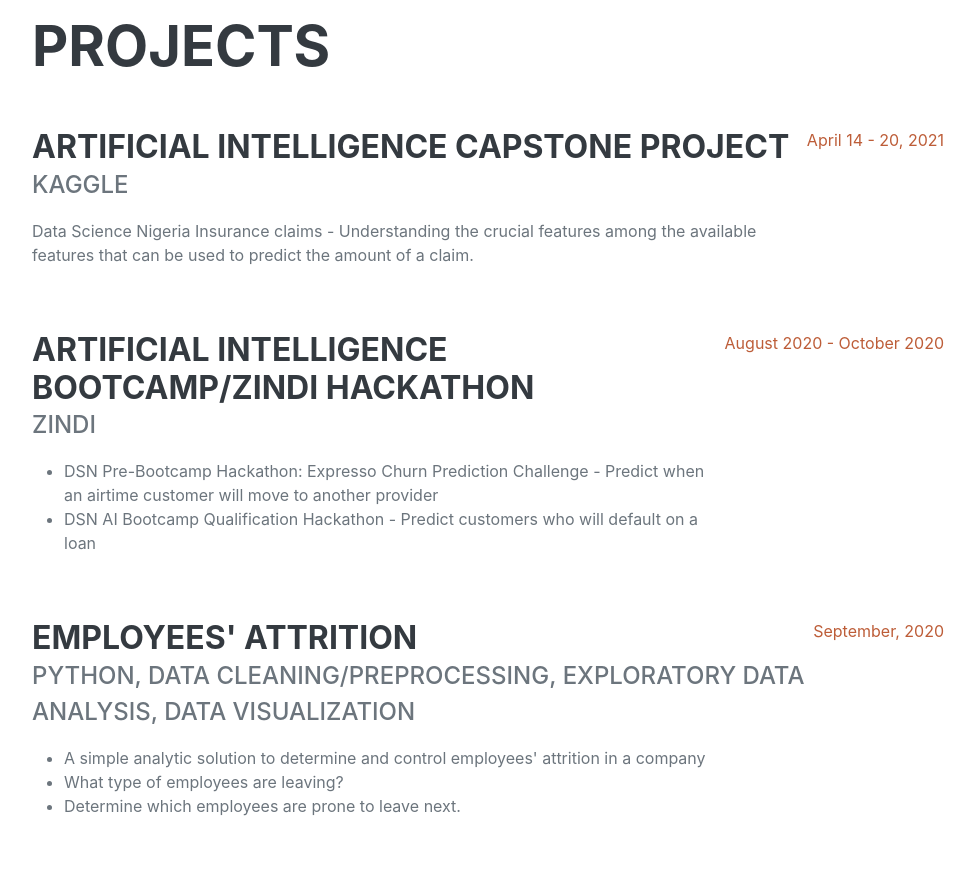
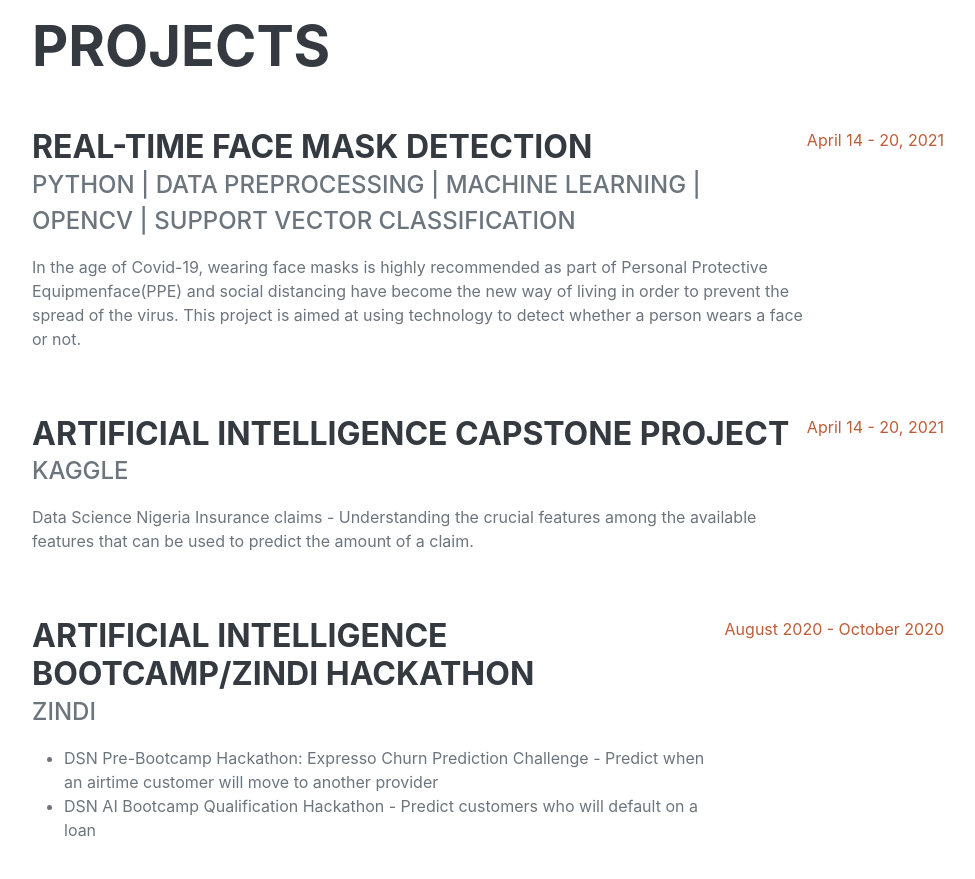
Before and after one commit to tundewey/tundewey.github.io, a plain HTML site: page index.html in a window 1280 px wide. Shown: the part 1040-1919 px from the top of the page, without its empty margins (288-1263 px from the left). Drawn offline with nearby package versions, Linux system fonts and the light colour scheme; a web font is replaced by a local one.

Commit message:
Update index.html

```diff
--- a/index.html
+++ b/index.html
@@ -75,6 +75,15 @@
             <section class="resume-section" id="projects">
                 <div class="resume-section-content">
                     <h2 class="mb-5">Projects</h2>
+
+                   <div class="d-flex flex-column flex-md-row justify-content-between mb-5">
+                        <div class="flex-grow-1">
+                            <h3 class="mb-0">Real-Time Face Mask Detection</h3>
+                            <div class="subheading mb-3">Python  | Data Preprocessing | Machine Learning | OpenCV | Support Vector Classification</div>
+                            <p>In the age of Covid-19, wearing face masks is highly recommended as part of Personal Protective Equipmenface(PPE) and social distancing have become the new way of living in order to prevent the spread of the virus. This project is aimed at using technology to detect whether a person wears a face or not.</p>
+                        </div>
+                        <div class="flex-shrink-0"><span class="text-primary">April 14 - 20, 2021</span></div>
+                    </div>
 
                     <div class="d-flex flex-column flex-md-row justify-content-between mb-5">
                         <div class="flex-grow-1">
```
